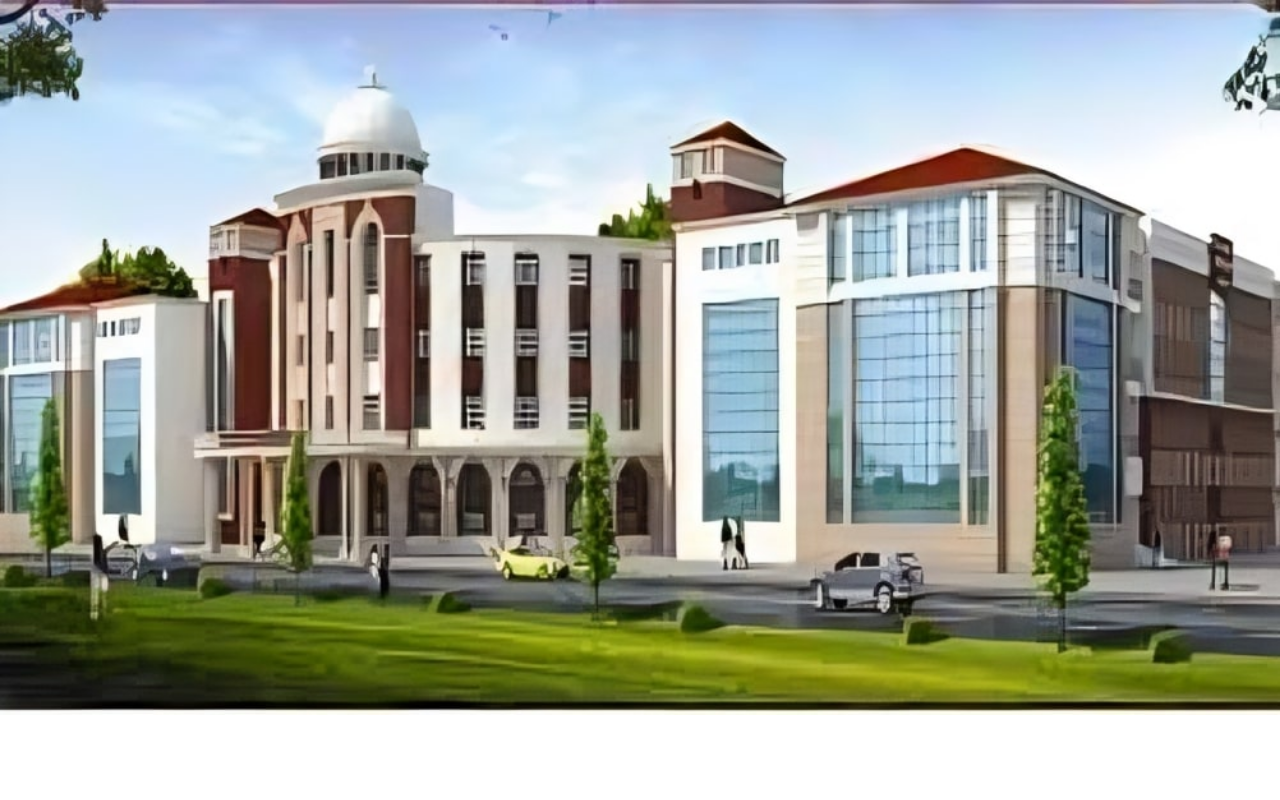
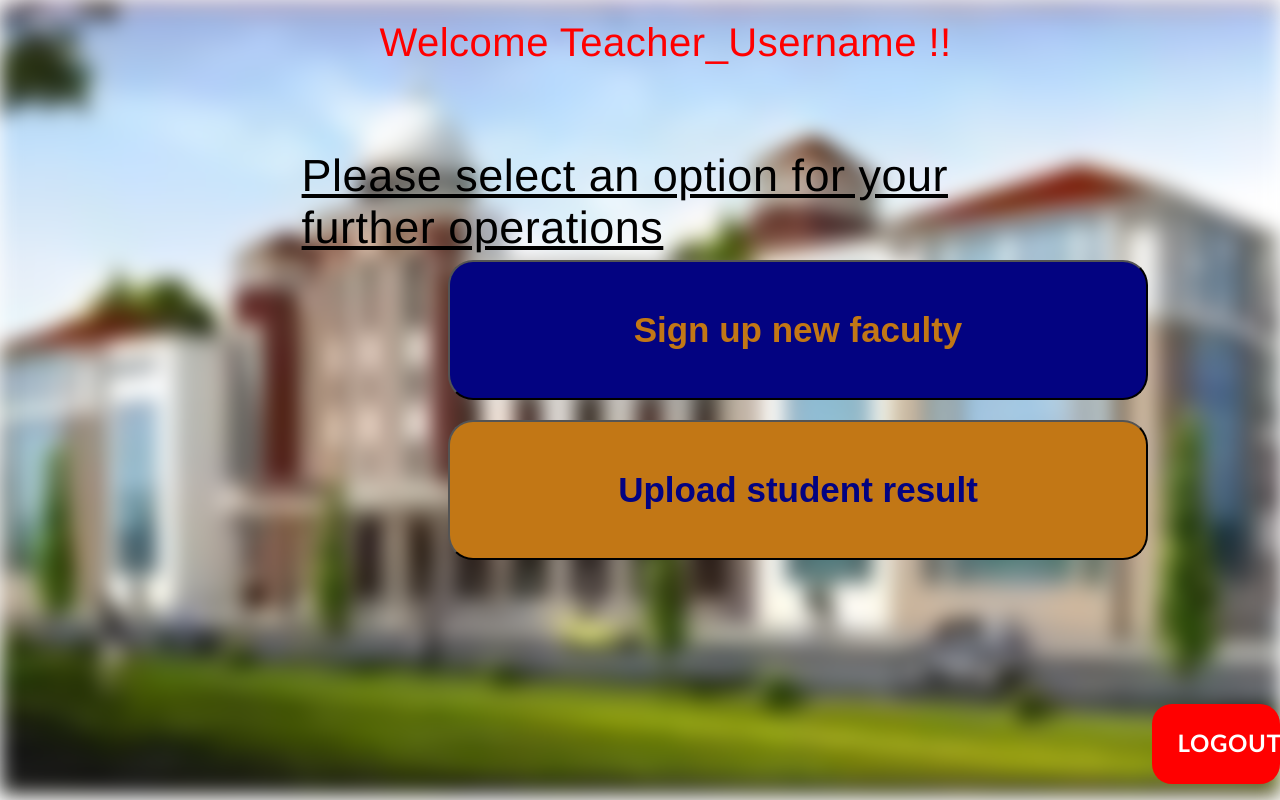
Before and after one commit to sinnilay/minorrr, a plain HTML site: page teacher_page.html in a window 1280 px wide. Drawn offline with Linux system fonts and the light colour scheme.

Commit message:
teacherSignup page UI updated

```diff
--- a/teacher_page.html
+++ b/teacher_page.html
@@ -5,15 +5,142 @@
 <meta name="viewport" content="width=device-width, initial-scale=1.0">
 <title>Document</title>
 <style>
-        body{
-            background: url(./image.jpg);
+body {
+    margin: 0;
+    padding: 0;
+    display: flex;
+    flex-direction: column;
+    flex-wrap: wrap;
+}
+
+.img-wrapper{
+    background-image: url('./image.jpg');
+    filter: blur(10px);
     background-repeat: no-repeat;
     background-size: cover;
+    height: 100vh;
+}
+.content-wrapper{
+    font-size: 40px;
+    font-family: 'Franklin Gothic Medium', 'Arial Narrow', Arial, sans-serif;
+    letter-spacing: .5px;
+    height: 90vh;
+    width: 60%;
+    /* background-color: antiquewhite; */
+    position: absolute;
+    bottom: 10%;
+    left: 22%;
+    color: #ff0000;
+    justify-content: center;
+    display: flex;
+    flex-direction: row;
+    flex-wrap: wrap;
+
+
 
 }
+p{
+    margin: 20px;
+}
+.att{
+    font-size: 45px;
+    color: black;
+    position: absolute;
+    top: 130px;
+    font-family: 'Franklin Gothic Medium', 'Arial Narrow', Arial, sans-serif;
+}
+.b1{
+    width: 700px;
+    height: 140px;
+    font-size: 35px;
+
+    align-items: center;
+    justify-content: center;
+    position:absolute;
+    bottom: 50%;
+    left: 35%;
+    font-family: Arial, Helvetica, sans-serif;
+    background-color: #030381;
+    color: #c27715;
+    border-radius: 25px ;
+
+
+}
+.b2{
+    width: 700px;
+    height: 140px;
+    font-size: 35px;
+
+    align-items: center;
+    justify-content: center;
+    position:absolute;
+    bottom: 30%;
+    left: 35%;
+    font-family: Arial, Helvetica, sans-serif;
+    background-color: #c27715;
+
+    color: #030381;
+    border-radius: 25px ;
+}
+.b1:hover{
+    cursor: pointer;
+}
+.b2:hover{
+    cursor: pointer;
+}
+.pencil{
+    position: absolute;
+    left: 90%;
+    top: 88%;
+    border-radius: 20px ;
+    background-color: #ff0000;
+    height: 80px;
+    width: 10%;
+
+
+}
+h2{
+    color: white;
+    font-family: 'Gill Sans', 'Gill Sans MT', Calibri, 'Trebuchet MS', sans-serif;
+    position: absolute;
+    left: 20%;
+    top: 5%;
+    letter-spacing: .6px;
+
+
+}
+.pencil:hover{
+    cursor: pointer;
+    color: cadetblue;
+    background-color: black;
+}
+
+
+
+
 </style>
 </head>
 <body>
+<div class="img-wrapper">
+
+</div>
+<div class="content-wrapper">
+   <p> Welcome Teacher_Username !!</p>
+    <p class="att"><u>Please select an option for your further operations</u></p>
+
+
+</div>
+
+<button class="b1"> <b>Sign up new faculty </b></button>
+
+    <button class="b2"><b>Upload student result</b></button>
+
+    <div class="pencil">
+        <h2><b>LOGOUT </b></h2>
+    </div>
+
+
+
 
 </body>
 </html>
```
Lines whose indentation alone changed are shown as unchanged.
